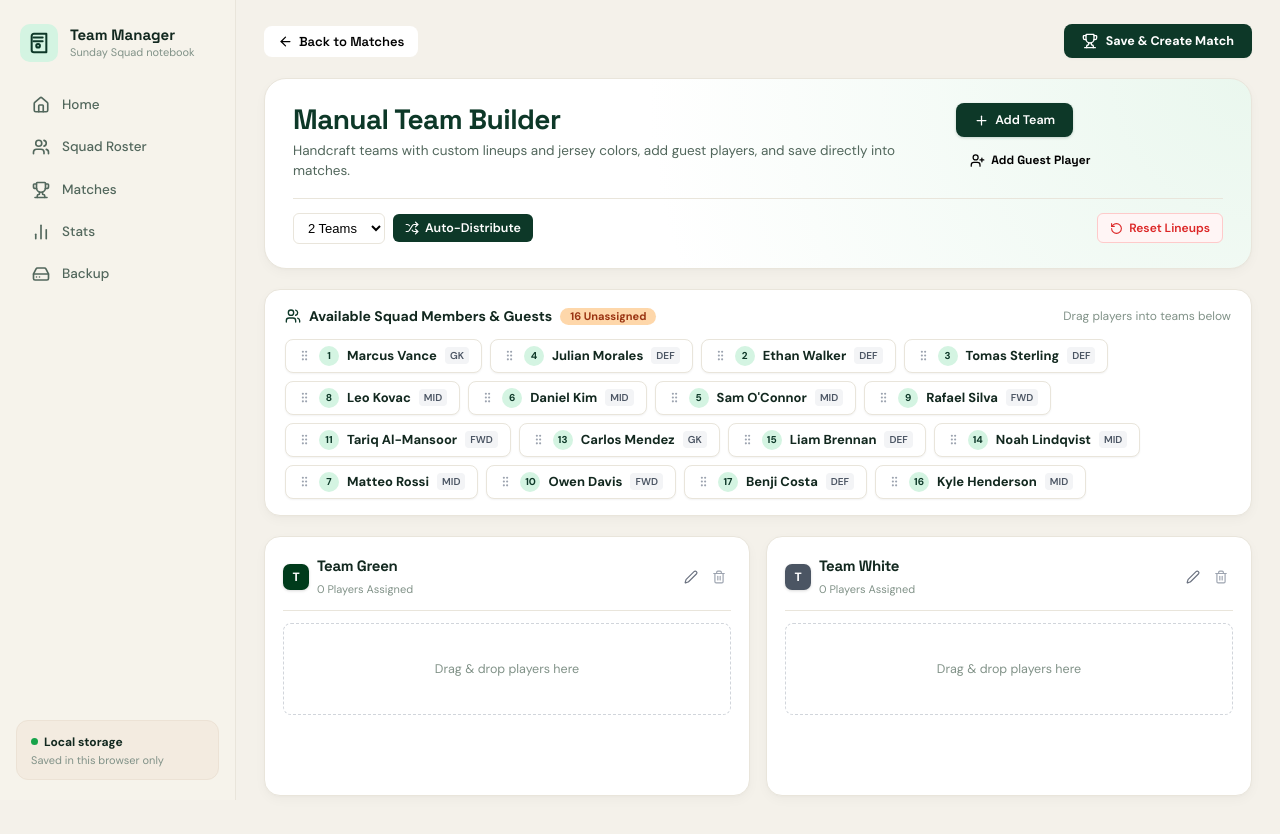
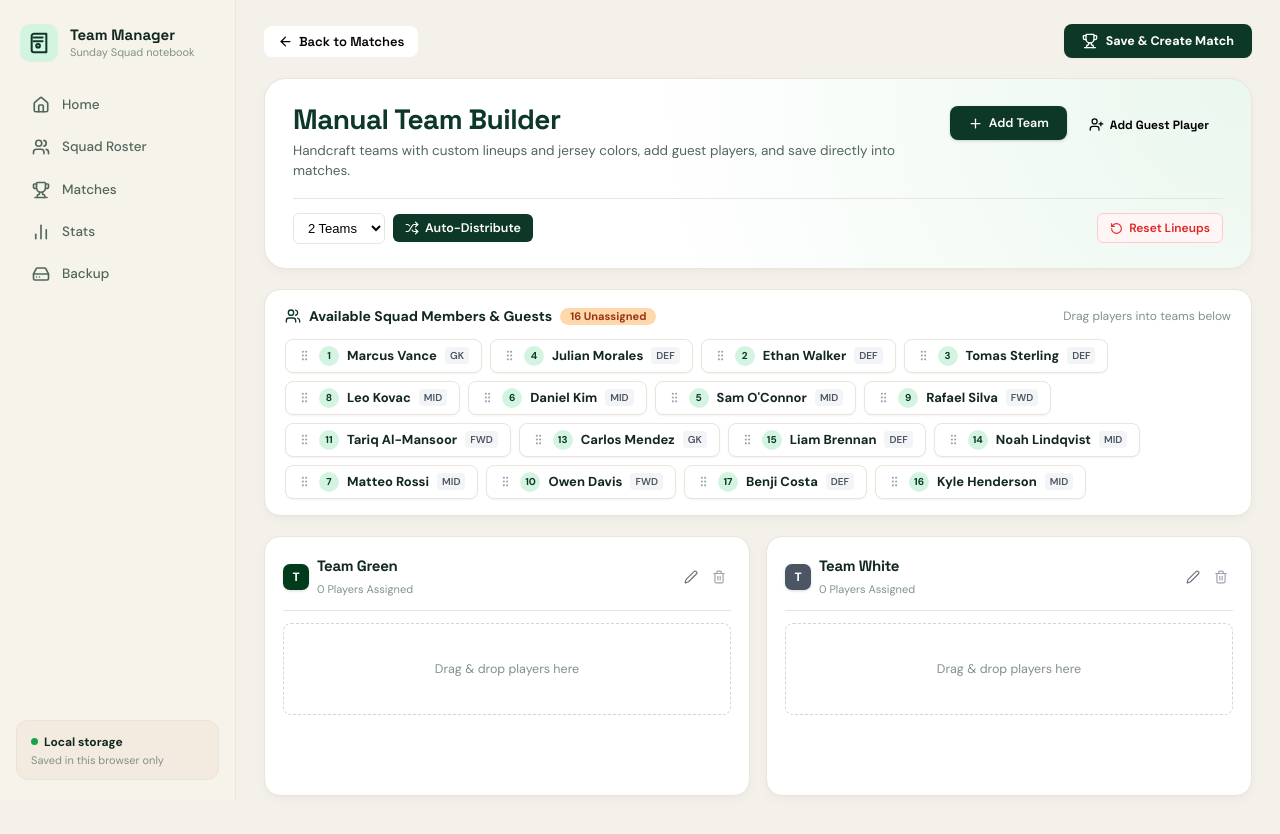
Before and after one commit to praxhi775/ftms, a React (Vite) app in the folder ftms/: page /teams in a window 1280 px wide. Built offline with nearby package versions, Linux system fonts and the light colour scheme.

Commit message:
fixed button layout

```diff
--- a/ftms/src/index.css
+++ b/ftms/src/index.css
@@ -93,3 +93,16 @@ h1, h2, h3, h4, h5, h6 {
   color: var(--text-primary);
   letter-spacing: -0.02em;
 }
+
+.hero-actions {
+  display: flex;
+  gap: 8px;
+  flex-wrap: nowrap;
+  flex-shrink: 0;
+}
+
+@media (max-width: 480px) {
+  .hero-actions {
+    flex-wrap: wrap;
+  }
+}
--- a/ftms/src/pages/TeamGenerator.jsx
+++ b/ftms/src/pages/TeamGenerator.jsx
@@ -326,8 +326,7 @@ export default function TeamGenerator() {
             </p>
           </div>
 
-          <div style={{ display: 'flex', gap: '8px', flexWrap: 'wrap' }}>
-            <button
+          <div style={{ display: 'flex', flexDirection: 'row', gap: '8px', flexWrap: 'nowrap',whiteSpace: 'nowrap', flexShrink: 0,marginTop:'3px', alignItems: 'center' }}>            <button
               type="button"
               className="btn-import-backup"
               onClick={() => {
@@ -343,7 +342,7 @@ export default function TeamGenerator() {
               type="button"
               className="btn-dossier-action"
               onClick={() => setIsAddGuestOpen(true)}
-              style={{ display: 'inline-flex', alignItems: 'center', gap: '6px' }}
+              style={{ display: 'inline-flex', alignItems: 'center', gap: '6px',whiteSpace: 'nowrap', marginTop: '3px'  }}
             >
               <UserPlus size={15} />
               <span>Add Guest Player</span>
```
